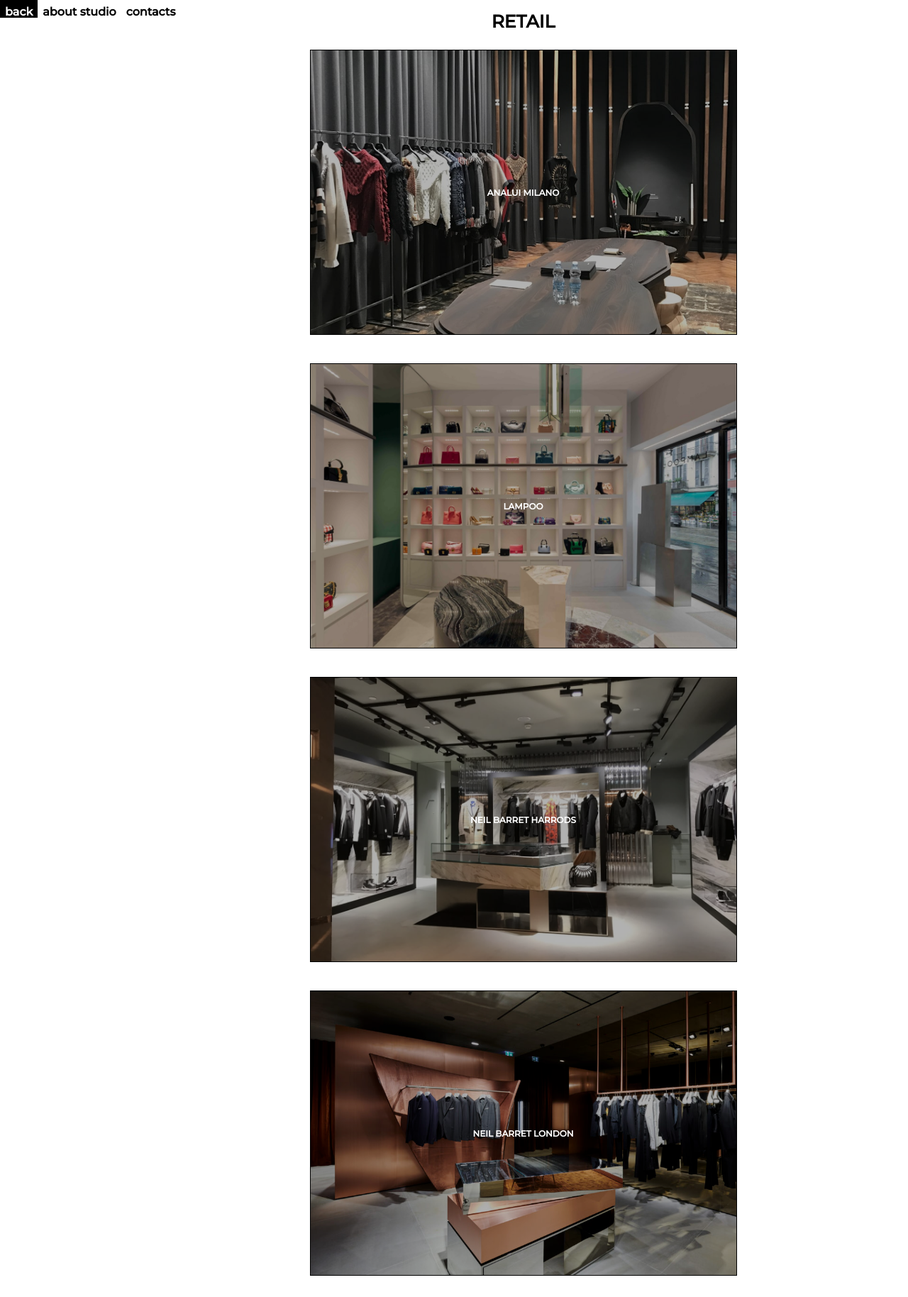
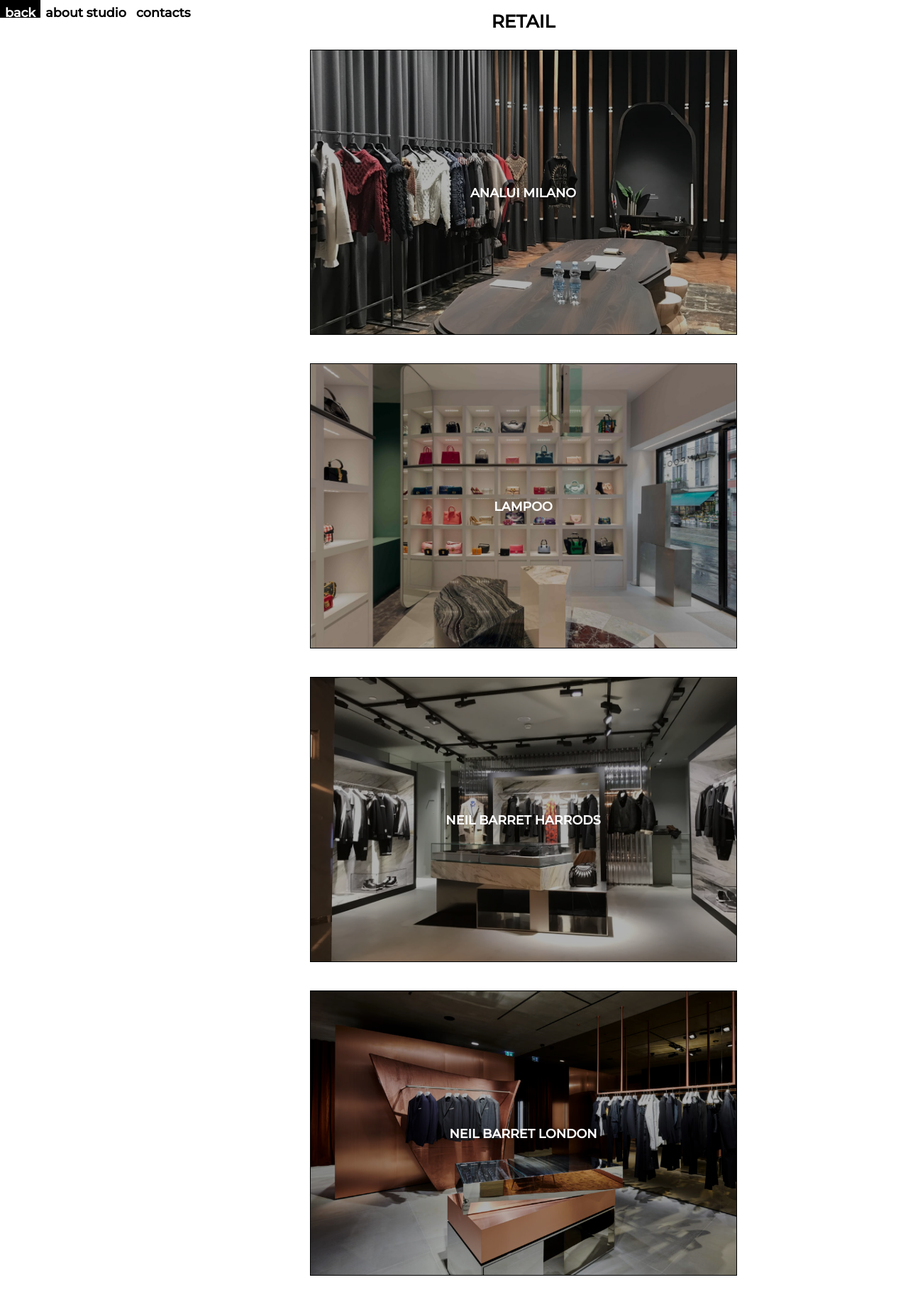
Before and after one commit to pavelerokhin/giorgialongonistudio-webportal, a Django app: page /projects/retail in a window 1280 px wide. Shown: the whole page at 71% size. Run offline with Django 4.2, Linux system fonts and the light colour scheme; data comes from the database, SQL or seed files in the repository.

Commit message:
font styling

```diff
--- a/main/static/main/styles/gallery_projects.css
+++ b/main/static/main/styles/gallery_projects.css
@@ -174,16 +174,10 @@
 .projects .project-container .project-front .name {
   color: white !important;
   cursor: url("/media/square_light.png") 3 3, auto !important;
-  font-weight: 400;
-  text-align: center;
+  font-size: 1.1rem;
+  font-weight: lighter;
   text-align: center;
   text-transform: uppercase;
-}
-.projects .project-container .project-front .name {
-  font-size: 12px;
-}
-.projects .project-container .project-front .caption {
-  font-size: 10px;
 }
 
 #details-title {
@@ -195,8 +189,8 @@
 }
 #details-title #details-title-black,
 #details-title #details-title-white {
+  font-size: 1.1rem;
   text-transform: uppercase;
-  font-size: 24px;
 }
 #details-title #details-title-white {
   color: white;
@@ -247,6 +241,7 @@
 #menu a {
   color: black;
   padding: 7px;
+  font-size: 1.1rem;
 }
 #menu a:hover {
   background-color: black;
--- a/main/static/main/styles/gallery_projects.scss
+++ b/main/static/main/styles/gallery_projects.scss
@@ -64,16 +64,10 @@
       .name {
         color: white !important;
         cursor: url("/media/square_light.png") 3 3, auto !important;
-        font-weight: 400;
-        text-align: center;
+        font-size: $heading-item-title-font-size;
+        font-weight: lighter;
         text-align: center;
         text-transform: uppercase;
-      }
-      .name {
-        font-size: 12px;
-      }
-      .caption {
-        font-size: 10px;
       }
     }
   }
@@ -88,8 +82,8 @@
 
   #details-title-black,
   #details-title-white {
+    font-size: $heading-item-title-font-size;
     text-transform: uppercase;
-    font-size: 24px;
   }
 
   #details-title-white {
@@ -142,8 +136,8 @@
 
   a {
     color: black;
-
     padding: 7px;
+    font-size: $heading-item-title-font-size;
 
     &:hover {
       background-color: black;
```
